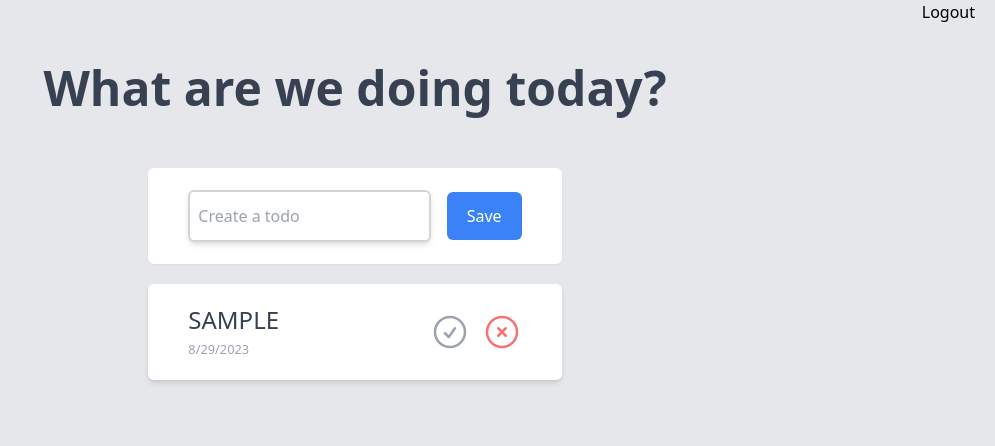
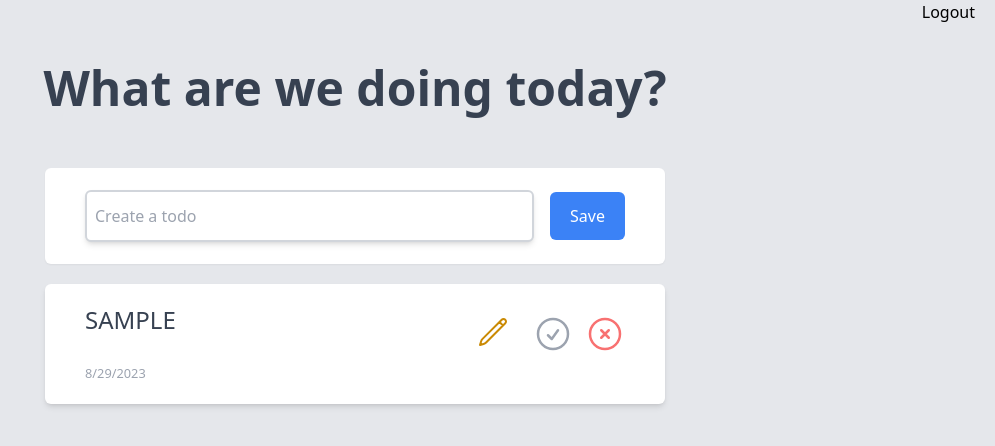
Before and after one commit to Nikitapil/nuxt3-todo, a Nuxt app: page / in a window 1280 px wide. Both pictures are taken after typing "Sample" into the empty fields and a click on the button "Save". Shown: the top 446 px of the page, without its empty margins (285-1280 px from the left). Built offline with nearby package versions, Linux system fonts and the light colour scheme.

Commit message:
make todo title editable

```diff
--- a/assets/css/main.css
+++ b/assets/css/main.css
@@ -5,3 +5,7 @@
 * {
     box-sizing: border-box;
 }
+
+.overflow-anywhere {
+    overflow-wrap: anywhere;
+}
--- a/components/TodoInput.vue
+++ b/components/TodoInput.vue
@@ -18,7 +18,7 @@ const todo = useVModel(props, 'modelValue', emit);
 
 <template>
   <div
-    class="w-18/12 sm:w-8/12 max-w-lg mx-auto h-24 bg-white rounded-md shadow-sm py-5 px-10 flex items-center justify-between mb-5 border-red-300"
+    class="w-full mx-auto h-24 bg-white rounded-md shadow-sm py-5 px-10 flex items-center justify-between mb-5 border-red-300"
   >
     <AppInput
       id="new-todo"
--- a/components/TodoItem.vue
+++ b/components/TodoItem.vue
@@ -5,10 +5,13 @@ import {
 } from '@heroicons/vue/24/outline/index.js';
 import { useTodoStore } from '~~/store/todo';
 import { Todo } from '~~/store/todo';
+import EditableText from '~/components/ui/EditableText.vue';
 
 const props = defineProps<{
   todo: Todo;
 }>();
+
+const textRef = ref<InstanceType<typeof EditableText>>(null);
 
 const todoStore = useTodoStore();
 const deleteTodo = () => todoStore.remove(props.todo.id);
@@ -17,25 +20,42 @@ const updateTodoDone = () => {
   todoStore.update(props.todo.id, { done: !props.todo.done });
 };
 
+const updateTodoTitle = (newTitle: string) => {
+  if (newTitle) {
+    todoStore.update(props.todo.id, { title: newTitle });
+  }
+  if (textRef) {
+    textRef.value.close();
+  }
+};
+
 const parsedDate = computed(() =>
-  new Intl.DateTimeFormat('en-US').format(new Date(props.todo.createdAt))
+  new Intl.DateTimeFormat().format(new Date(props.todo.createdAt))
 );
 </script>
 
 <template>
   <div
-    class="w-10/12 sm:w-8/12 max-w-lg mx-auto h-24 bg-white rounded-md shadow-md p-5 px-10 flex items-center justify-between mb-5"
+    class="w-full mx-auto bg-white rounded-md shadow-md pb-5 px-10 flex items-center justify-between mb-5"
   >
-    <div class="max-w-10/12 overflow-hidden whitespace-nowrap text-ellipsis">
-      <h1
-        :class="{
-          'line-through': todo.done
-        }"
-        class="text-2xl text-gray-700 select-none font-light uppercase"
-        :title="todo.title"
-      >
-        {{ todo.title }}
-      </h1>
+    <div class="max-w-10/12 text-ellipsis flex-1 mt-5">
+      <div class="mr-3">
+        <EditableText
+          :id="todo.id"
+          ref="textRef"
+          :text="todo.title"
+          :name="todo.id"
+          @save="updateTodoTitle"
+        >
+          <h1
+            :class="{ 'line-through': todo.done }"
+            class="text-2xl text-gray-700 font-light uppercase overflow-anywhere"
+            :title="todo.title"
+          >
+            {{ todo.title }}
+          </h1>
+        </EditableText>
+      </div>
       <p>
         <small class="text-gray-400">
           {{ parsedDate }}
--- a/components/ui/AppButton.vue
+++ b/components/ui/AppButton.vue
@@ -1,13 +1,42 @@
 <script setup lang="ts">
-defineProps<{
-  disabled?: boolean;
-  text?: string;
-}>();
+const props = withDefaults(
+  defineProps<{
+    disabled?: boolean;
+    text?: string;
+    appearance?: 'primary' | 'transparent';
+  }>(),
+  {
+    appearance: 'primary',
+    disabled: false
+  }
+);
+
+const classes = computed(() => {
+  const classesList = [
+    'p-3',
+    'text-white rounded-md',
+    'disabled:bg-gray-400',
+    'disabled:text-white',
+    'hover:opacity-80',
+    'transition-all duration-300'
+  ];
+  switch (props.appearance) {
+    case 'primary':
+      classesList.push('bg-blue-500');
+      break;
+    case 'transparent':
+      classesList.push('bg-transparent');
+      break;
+    default:
+      classesList.push('bg-blue-500');
+  }
+  return classesList.join(' ');
+});
 </script>
 
 <template>
   <button
-    class="p-3 bg-blue-500 text-white rounded-md disabled:bg-gray-400 disabled:text-white hover:opacity-80 transition-all duration-300"
+    :class="classes"
     :disabled="disabled"
   >
     <slot>{{ text }}</slot>
--- /dev/null
+++ b/components/ui/EditableText.vue
@@ -0,0 +1,71 @@
+<script setup lang="ts">
+import AppButton from '~/components/ui/AppButton.vue';
+import {
+  PencilIcon,
+  DocumentCheckIcon
+} from '@heroicons/vue/24/outline/index.js';
+import AppInput from '~/components/ui/AppInput.vue';
+
+const props = defineProps<{
+  text: string;
+  id: string;
+  name: string;
+}>();
+
+defineEmits<{
+  save: [text: string];
+}>();
+
+const isEditMode = ref(false);
+const textToEdit = ref('');
+
+const onOpenInput = () => {
+  textToEdit.value = props.text;
+  isEditMode.value = true;
+};
+
+const close = () => {
+  isEditMode.value = false;
+};
+
+defineExpose({ close });
+</script>
+
+<template>
+  <div class="flex justify-between align- w-full">
+    <div v-if="!isEditMode">
+      <slot>{{ text }}</slot>
+    </div>
+    <AppInput
+      v-else
+      :id="id"
+      v-model="textToEdit"
+      class="border-2 w-full mr-1.5"
+      :name="name"
+      placeholder=""
+      type="text"
+    />
+    <AppButton
+      v-if="!isEditMode"
+      class="p-0"
+      appearance="transparent"
+      @click="onOpenInput"
+    >
+      <PencilIcon
+        class="w-8 h-8 transition-all duration-200 text-yellow-600 hover:text-red-600"
+      />
+    </AppButton>
+    <AppButton
+      v-else
+      class="p-0"
+      appearance="transparent"
+      @click="$emit('save', textToEdit)"
+    >
+      <DocumentCheckIcon
+        class="w-8 h-8 transition-all duration-200 text-yellow-600 hover:text-green-600"
+      />
+    </AppButton>
+  </div>
+</template>
+
+<style scoped></style>
```
Also changed, not shown: 1 other file (tests, documents, lock files or other folders).
